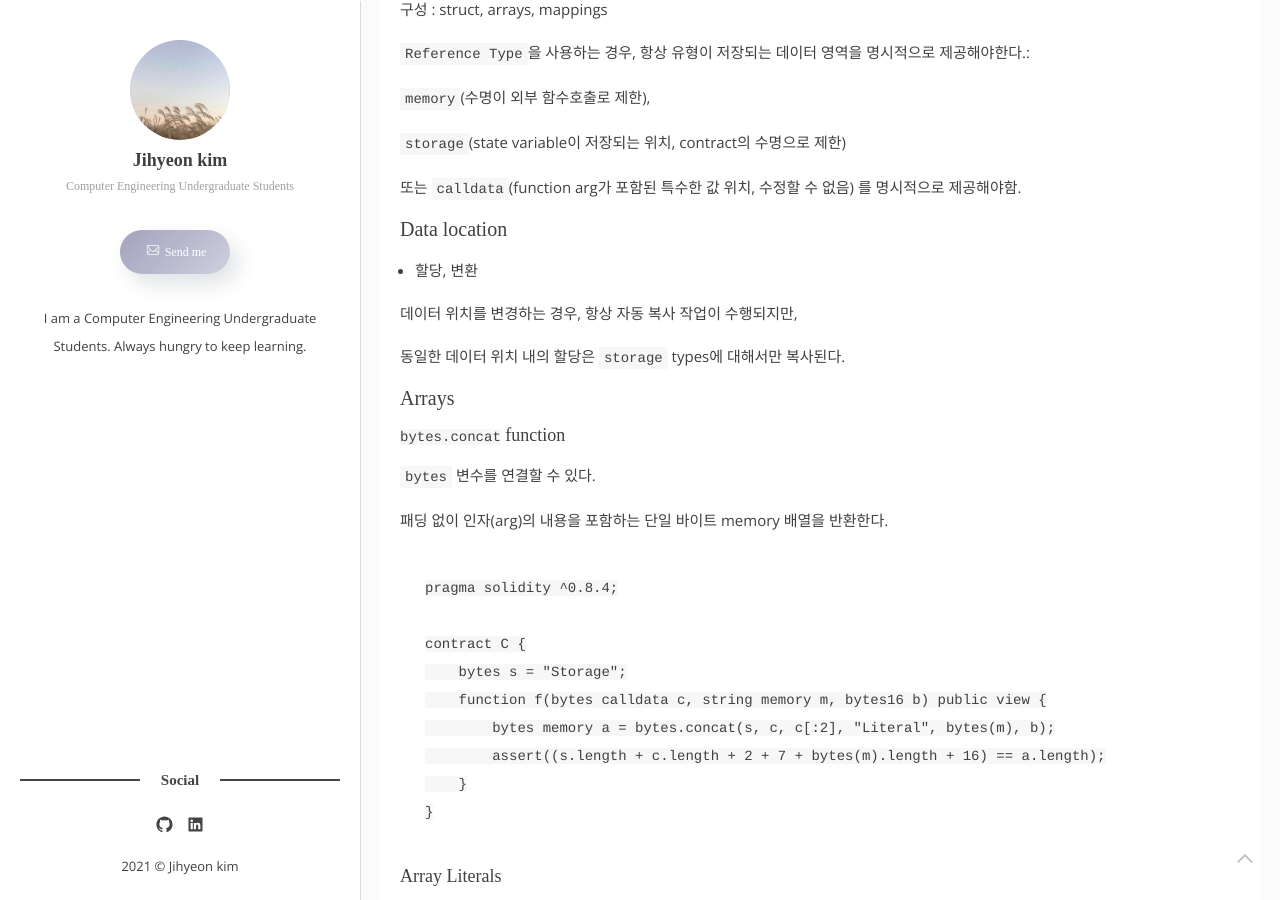
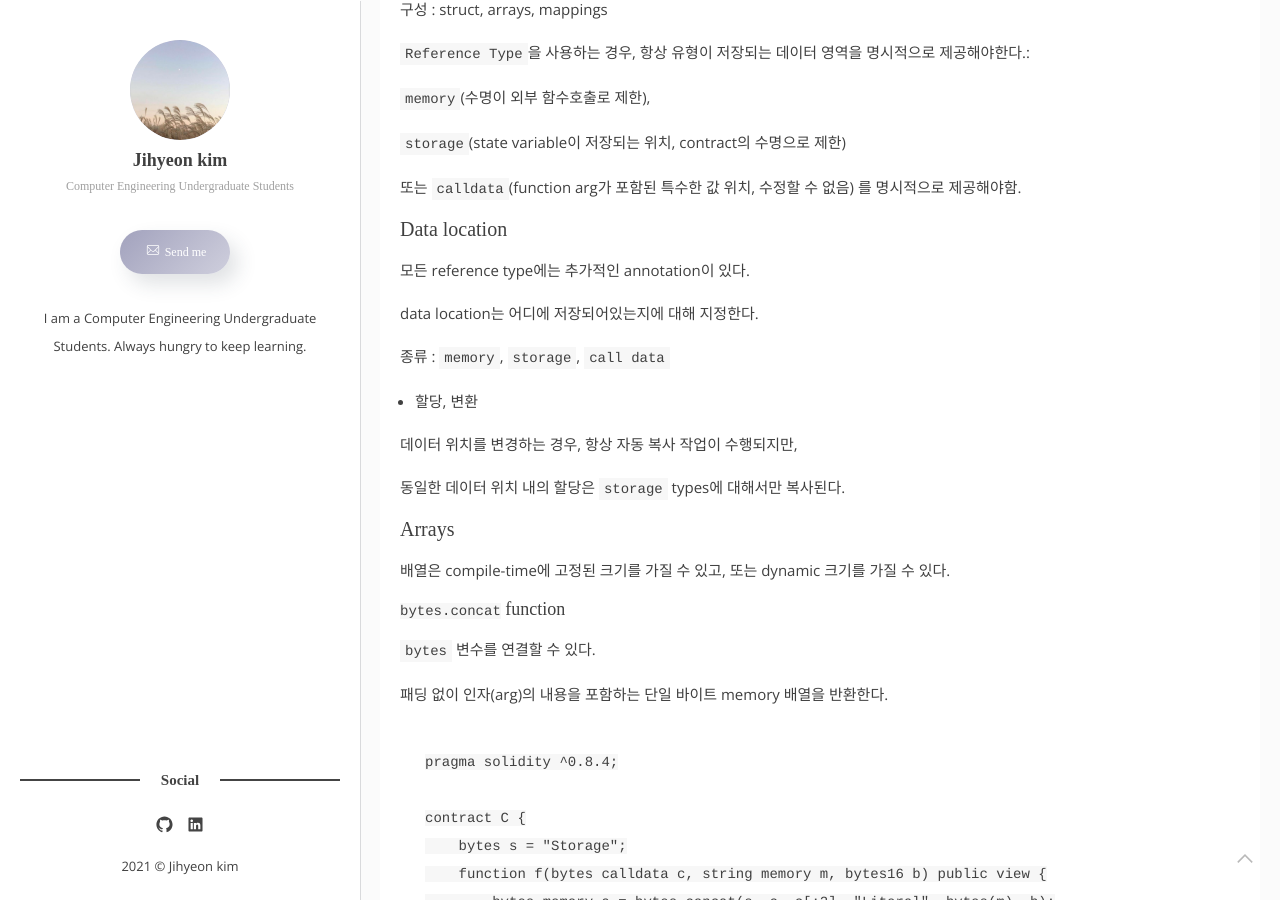
Before and after one commit to kimjihyeon99/kimjihyeon99.github.io, a Jekyll site: the page built from _posts/2021-05-13-[Solidity] Types.markdown, in a window 1280 px wide and 900 px high, scrolled down 4420 px. Built offline with Jekyll 4.4.1, drawn with Linux system fonts in a browser that asks for light colours; some web fonts are replaced; comment, search, counter and statistics services are not loaded.

Commit message:
Update 2021-05-13-[Solidity] Types.markdown

```diff
--- a/_posts/2021-05-13-[Solidity] Types.markdown
+++ b/_posts/2021-05-13-[Solidity] Types.markdown
@@ -193,6 +193,13 @@ contract Example {
 
 #### Data location
 
+모든 reference type에는 추가적인 annotation이 있다.
+
+data location는 어디에 저장되어있는지에 대해 지정한다.
+
+종류 : `memory`, `storage`, `call data`
+
+
 - 할당, 변환
 
 데이터 위치를 변경하는 경우, 항상 자동 복사 작업이 수행되지만,
@@ -201,6 +208,8 @@ contract Example {
 
 
 #### Arrays
+
+배열은 compile-time에 고정된 크기를 가질 수 있고, 또는 dynamic 크기를 가질 수 있다.
 
 ##### `bytes.concat` function
 
```
